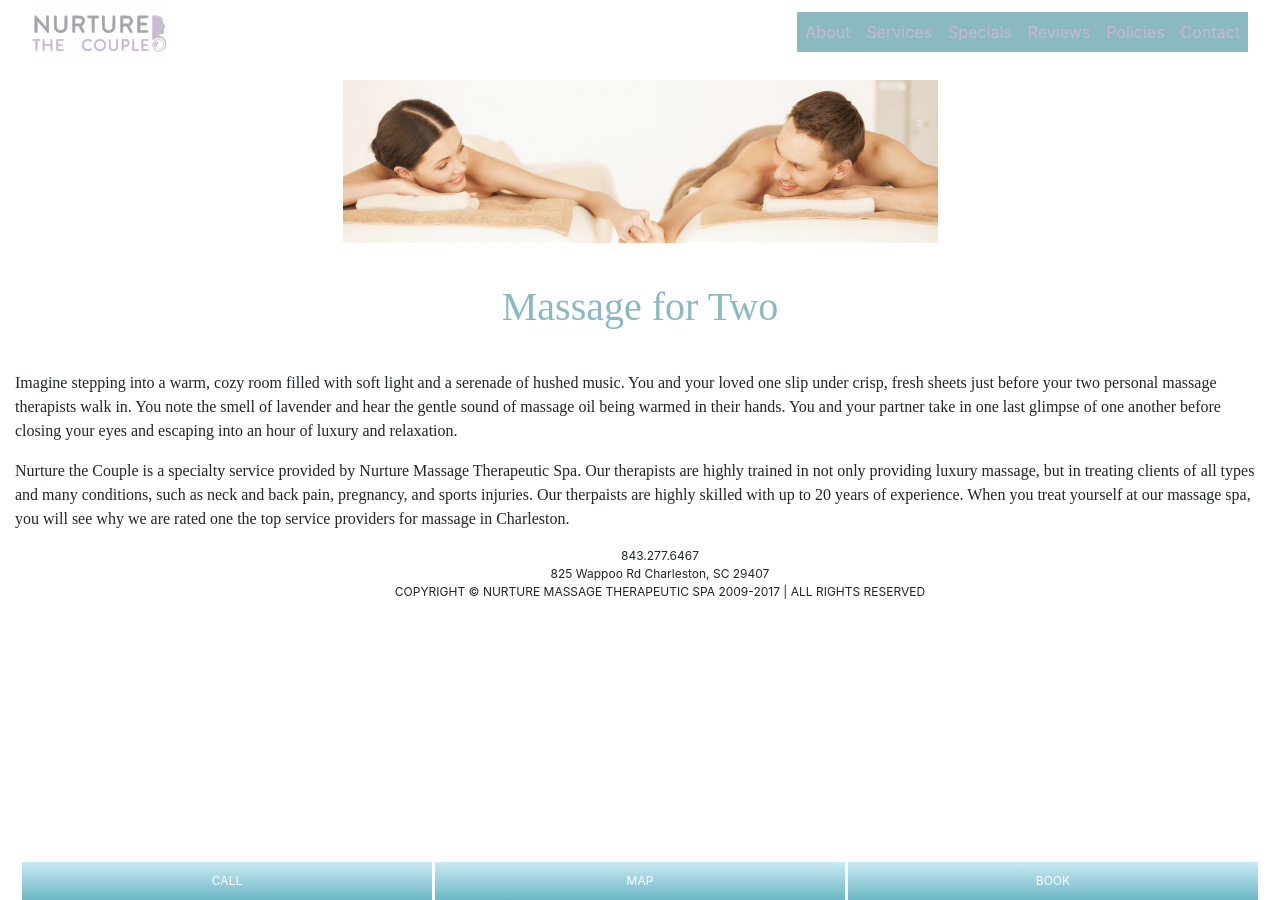
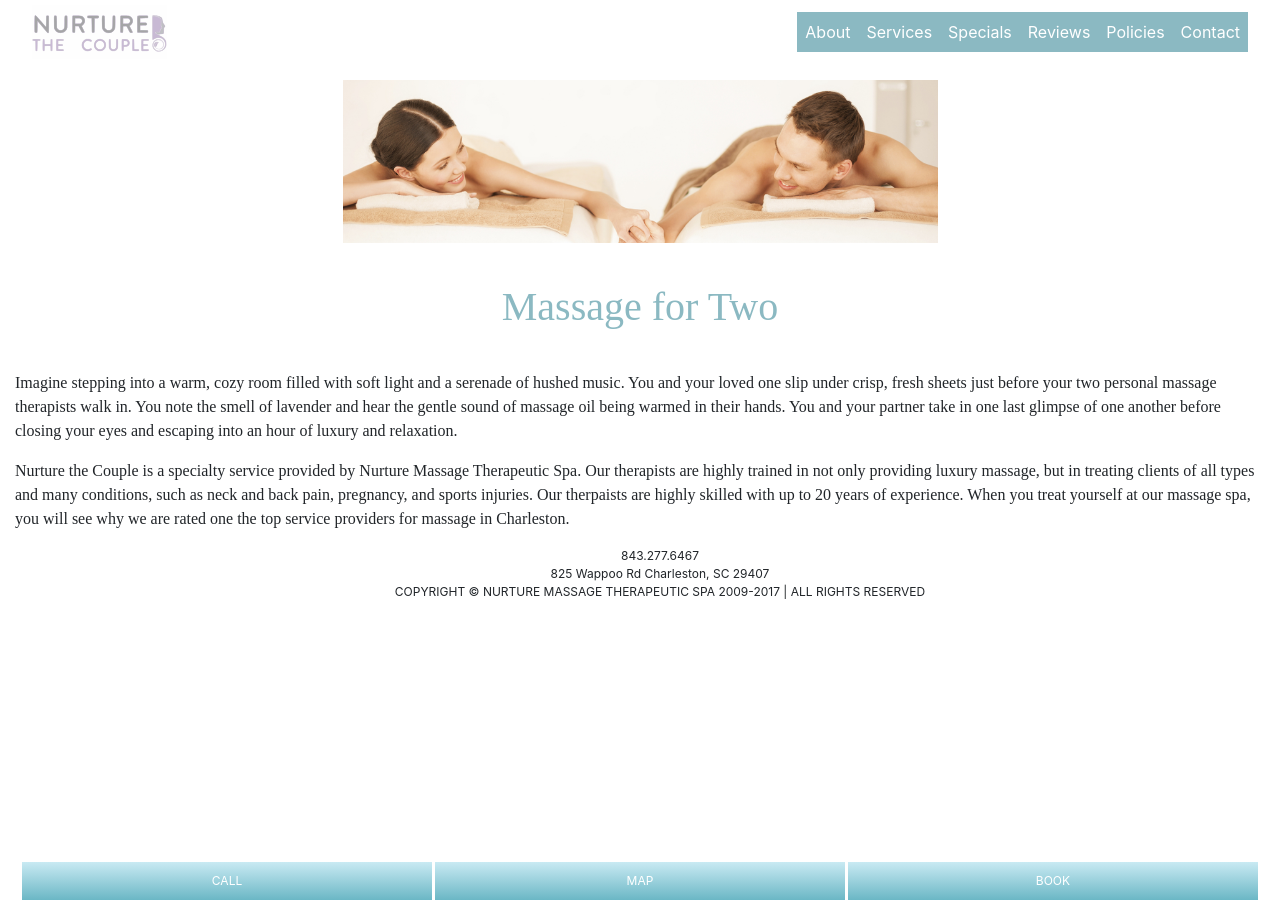
Before and after one commit to nurturemassage/nurture-the-couple, a Jekyll site: the page built from index.md, in a window 1280 px wide. Built offline with Jekyll 4.4.1, drawn with Linux system fonts in a browser that asks for light colours.

Commit message:
update nav link color and wdith

```diff
--- a/_sass/_header.scss
+++ b/_sass/_header.scss
@@ -30,5 +30,8 @@
 
 .ml-auto {
   background: $teal;
-	align-items: center;
+  li {
+    text-align: center;
+    width: 100%;
+  }
 }
--- a/_sass/_variables.scss
+++ b/_sass/_variables.scss
@@ -4,7 +4,7 @@
 $color-background: white;
 $color-heading: $teal;
 $color-navlink-background: rgb(180, 209, 215);
-$color-navlink-text: $lavender;
+$color-navlink-text: white;
 
 $color-mobile-menu-link-hover: linear-gradient(#e3d2ef, #aa90bb);
 $color-mobile-menu-link: linear-gradient(#c9eaf3, #6bb7c5);
```
